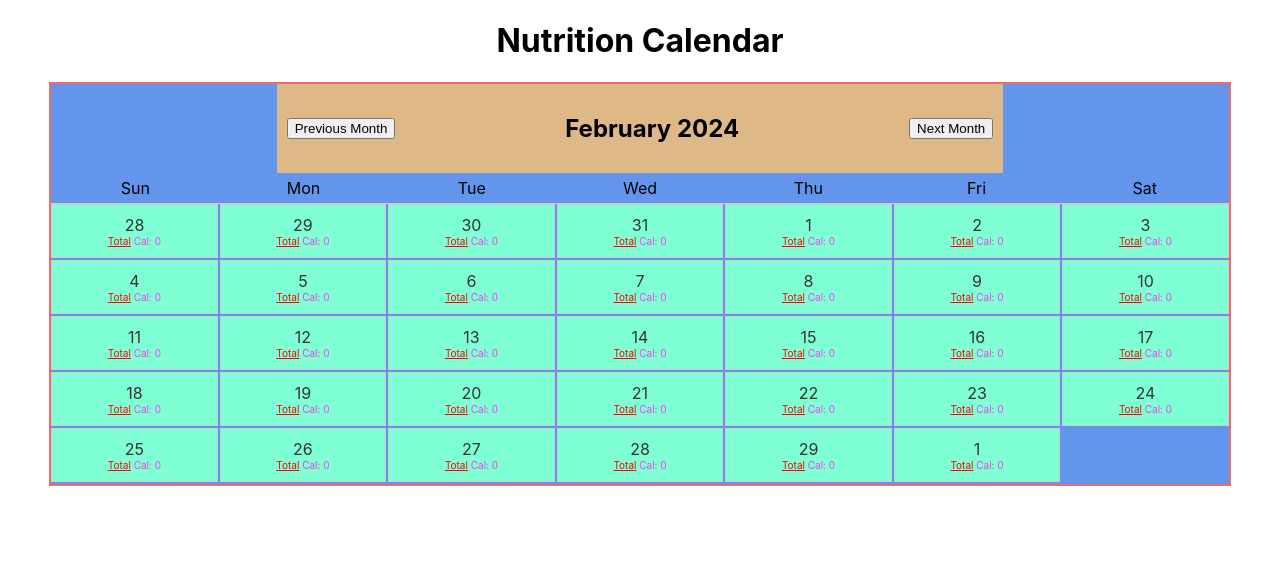
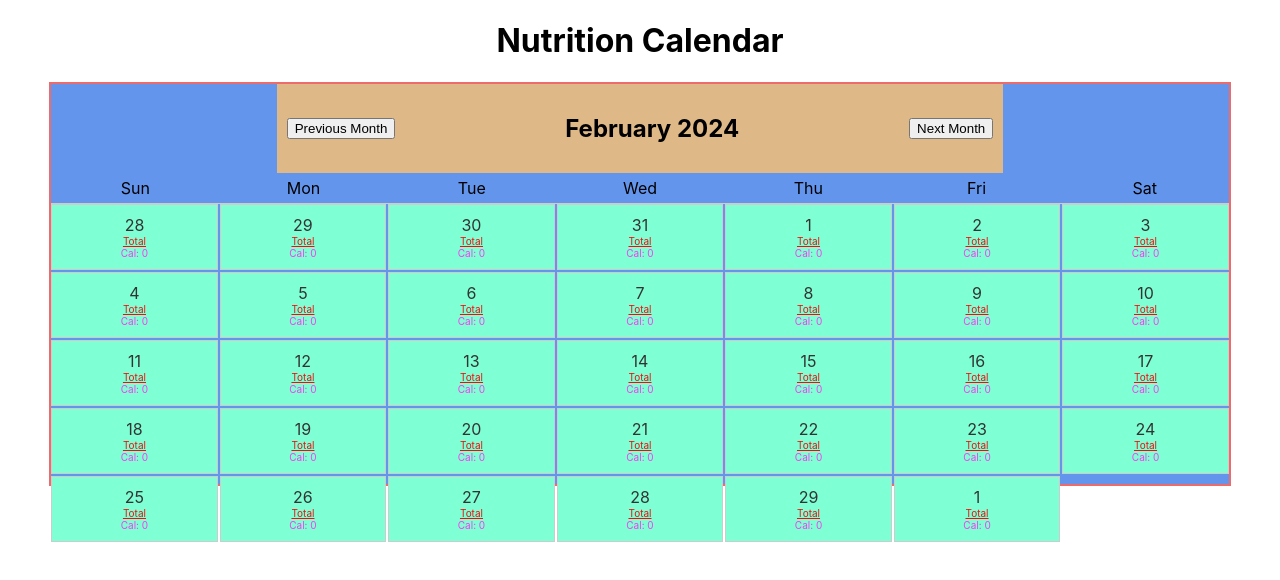
Before and after one commit to davidxv15/Nutrition-Calendar, a React (Create React App) app: page / in a window 1280 px wide. Shown: the top 580 px of the page. Built offline with nearby package versions, Linux system fonts and the light colour scheme.

Commit message:
br after 'total'

```diff
--- a/src/components/Calendar/Calendar.css
+++ b/src/components/Calendar/Calendar.css
@@ -39,7 +39,6 @@
 }
 
 .day {
-
   border: 1px solid #ccc;
   padding: 10px;
   text-align: center;
@@ -111,7 +110,7 @@
 .day-content .close-button {
   color: rgb(78, 69, 61);
   top: -2em;
-  right: .4em;
+  right: 0.4em;
   box-shadow: none;
 }
 
@@ -127,5 +126,5 @@
 
 .underline {
   text-decoration: underline;
-  color: red;
+  color: rgb(240, 13, 13);
 }
--- a/src/components/Calendar/Day.jsx
+++ b/src/components/Calendar/Day.jsx
@@ -50,7 +50,7 @@ const Day = ({
     >
       {date.format("D")}
       {/* ADD CAL TOTAL IN A DIV FOR STATIC CALENDAR VIEW */}
-      <div><div className="total-calories"><span className="underline">Total</span> Cal: {totalCalories}</div></div>
+      <div><div className="total-calories"><span className="underline">Total</span><br ></br> Cal: {totalCalories}</div></div>
       {isExpanded && (
         <div className="day-expanded">
           <div className="selected-date">
```
